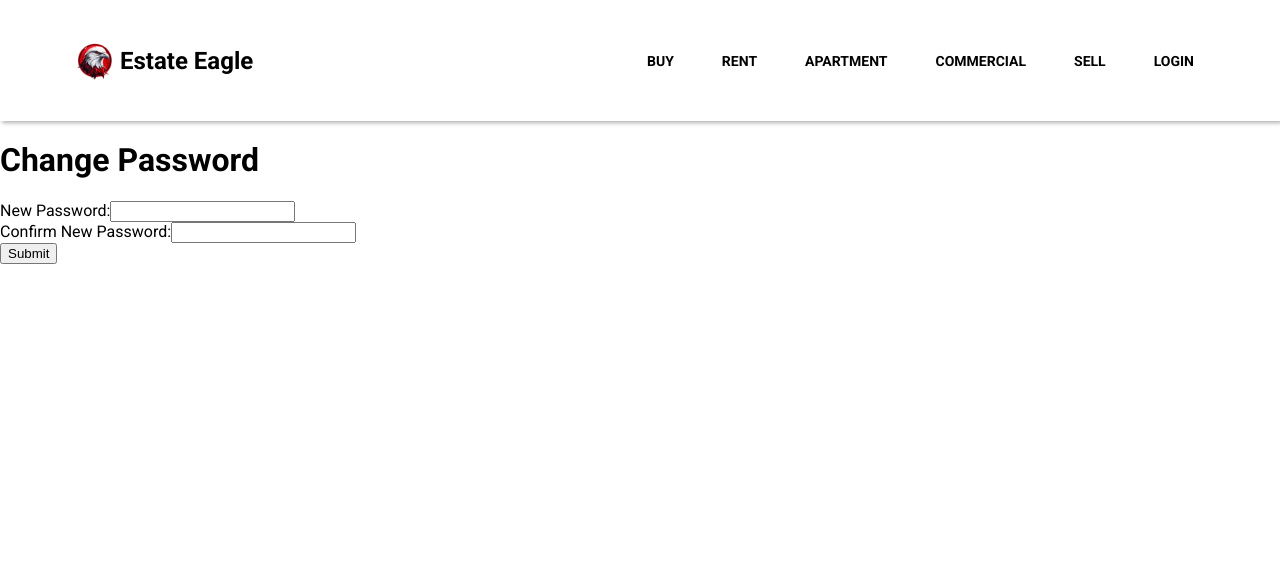
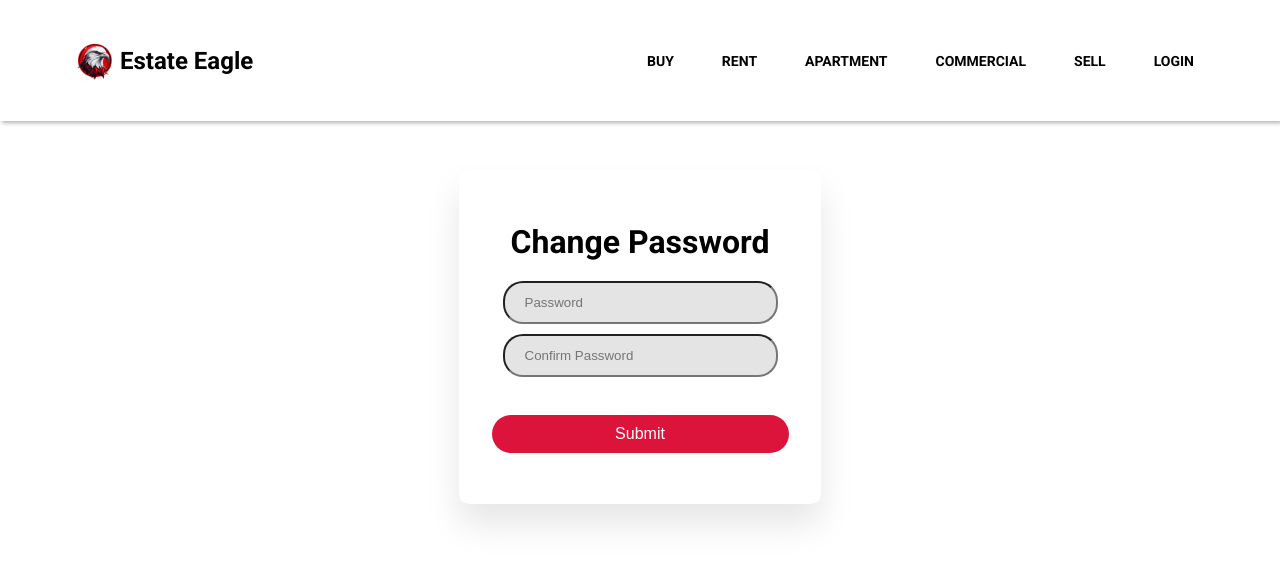
Before and after one commit to SoonMingQian/Real-Estate-System, a Vue app: page /user/changePassword in a window 1280 px wide. Shown: the top 562 px of the page. Built offline with nearby package versions, Linux system fonts and the light colour scheme.

Commit message:
design the changepassword page and forgot password page and add usermanagement page

```diff
--- a/src/pages/ChangePasswordPage.vue
+++ b/src/pages/ChangePasswordPage.vue
@@ -1,19 +1,14 @@
 <template>
-    <div>
-      <h1>Change Password</h1>
-      <form @submit.prevent="submitForm">
-        <div>
-          <label for="password">New Password:</label>
-          <input type="password" id="password" v-model="password">
-        </div>
-        <div>
-          <label for="confirmPassword">Confirm New Password:</label>
-          <input type="password" id="confirmPassword" v-model="confirmPassword">
-        </div>
-        <button type="submit">Submit</button>
-      </form>
+   <div class="wrapper">
+        <h1>Change Password</h1>
+        <form @submit.prevent="submitForm">
+          <input type="password" id="password" v-model="password" placeholder="Password">
+          <input type="password" id="confirmPassword" v-model="confirmPassword" placeholder="Confirm Password">
+            <button type="submit">Submit</button>
+        </form><br>
     </div>
-  </template>
+</template>
+
 
   <script>
   import axios from 'axios';
@@ -53,3 +48,67 @@
   }
 }
 </script>
+
+<style scoped>
+.wrapper {
+    width: 330px;
+    padding: 2rem 1rem;
+    margin: 50px auto;
+    background-color: white;
+    border-radius: 10px;
+    text-align: center;
+    box-shadow: 0 20px 35px rgba(0, 0, 0, 0.1);
+}
+
+h1 {
+    font-size: 2rem;
+    color: black;
+    margin-bottom: 1.2rem;
+}
+
+form input {
+    width: 70%;
+    outline: none;
+    padding: 1px solid white;
+    padding: 12px 20px;
+    margin-bottom: 10px;
+    border-radius: 20px;
+    background: #e4e4e4;
+}
+
+button {
+    font-size: 1rem;
+    margin-top: 1.8rem;
+    padding: 10px 0;
+    border-radius: 20px;
+    outline: none;
+    border: none;
+    width: 90%;
+    color: white;
+    background: crimson;
+    cursor: pointer;
+}
+
+button :hover {
+    background: black;
+}
+
+input:focus {
+    border: 1px solid rgb(192, 192, 192);
+}
+
+.alert {
+    padding: 10px;
+    margin-bottom: 20px;
+    border: 1px solid transparent;
+    border-radius: 4px;
+}
+
+.alert-danger {
+    color: #a94442;
+    background-color: #f2dede;
+    border-color: #ebccd1;
+}
+
+
+</style>
--- a/src/pages/ForgotPasswordPage.vue
+++ b/src/pages/ForgotPasswordPage.vue
@@ -1,13 +1,10 @@
 <template>
-<div>
-      <h1>Change Password</h1>
-      <form @submit.prevent="submitForm">
-        <div>
-          <label for="email">Enter Email:</label>
-          <input type="email" id="email" v-model="email">
-        </div>
-        <button type="submit">Submit</button>
-      </form>
+   <div class="wrapper">
+        <h1>Change Password</h1>
+        <form @submit.prevent="submitForm">
+            <input type="email" id="email" v-model="email" placeholder="Email">
+            <button type="submit">Submit</button>
+        </form><br>
     </div>
 </template>
 
@@ -34,3 +31,78 @@ export default {
 }
 }
 </script>
+
+<style scoped>
+.wrapper {
+    width: 330px;
+    padding: 2rem 1rem;
+    margin: 50px auto;
+    background-color: white;
+    border-radius: 10px;
+    text-align: center;
+    box-shadow: 0 20px 35px rgba(0, 0, 0, 0.1);
+}
+
+h1 {
+    font-size: 2rem;
+    color: black;
+    margin-bottom: 1.2rem;
+}
+
+form input {
+    width: 70%;
+    outline: none;
+    padding: 1px solid white;
+    padding: 12px 20px;
+    margin-bottom: 10px;
+    border-radius: 20px;
+    background: #e4e4e4;
+}
+
+button {
+    font-size: 1rem;
+    margin-top: 1.8rem;
+    padding: 10px 0;
+    border-radius: 20px;
+    outline: none;
+    border: none;
+    width: 90%;
+    color: white;
+    background: crimson;
+    cursor: pointer;
+}
+
+button :hover {
+    background: black;
+}
+
+input:focus {
+    border: 1px solid rgb(192, 192, 192);
+}
+
+.account {
+    font-size: 0.8rem;
+    margin-top: 1.4rem;
+    color: #636363;
+}
+
+.account-link {
+    color: crimson;
+    text-decoration: none;
+}
+
+.alert {
+    padding: 10px;
+    margin-bottom: 20px;
+    border: 1px solid transparent;
+    border-radius: 4px;
+}
+
+.alert-danger {
+    color: #a94442;
+    background-color: #f2dede;
+    border-color: #ebccd1;
+}
+
+
+</style>
```
Also changed, not shown: src/pages/UserManagementPage.vue (added, +8 -0 lines).
